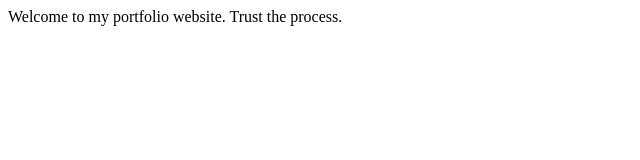
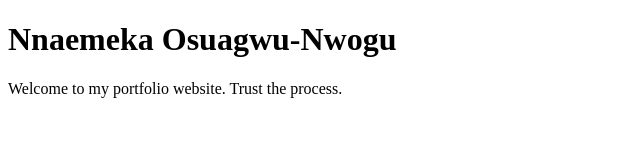
Before and after one commit to Emmy-Marie/Portfolio_Website, a plain HTML site: page index.html in a window 1280 px wide. Shown: the whole page, without its empty margins (0-640 px from the left). Drawn offline with Linux system fonts and the light colour scheme.

Commit message:
H1 Header Updated

```diff
--- a/index.html
+++ b/index.html
@@ -6,6 +6,7 @@
     </head>
 
     <body>
+        <h1>Nnaemeka Osuagwu-Nwogu</h1>
         Welcome to my portfolio website. Trust the process.
     </body>
 </html>
```
